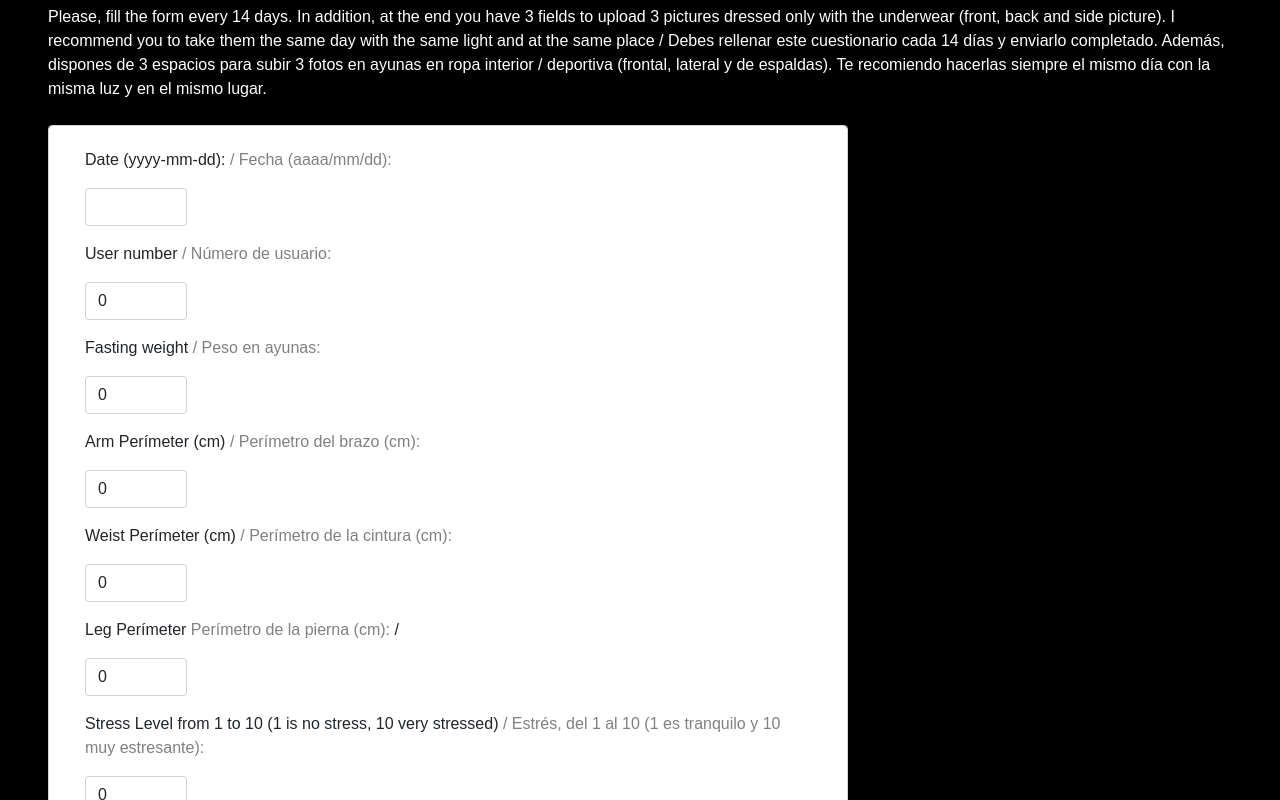
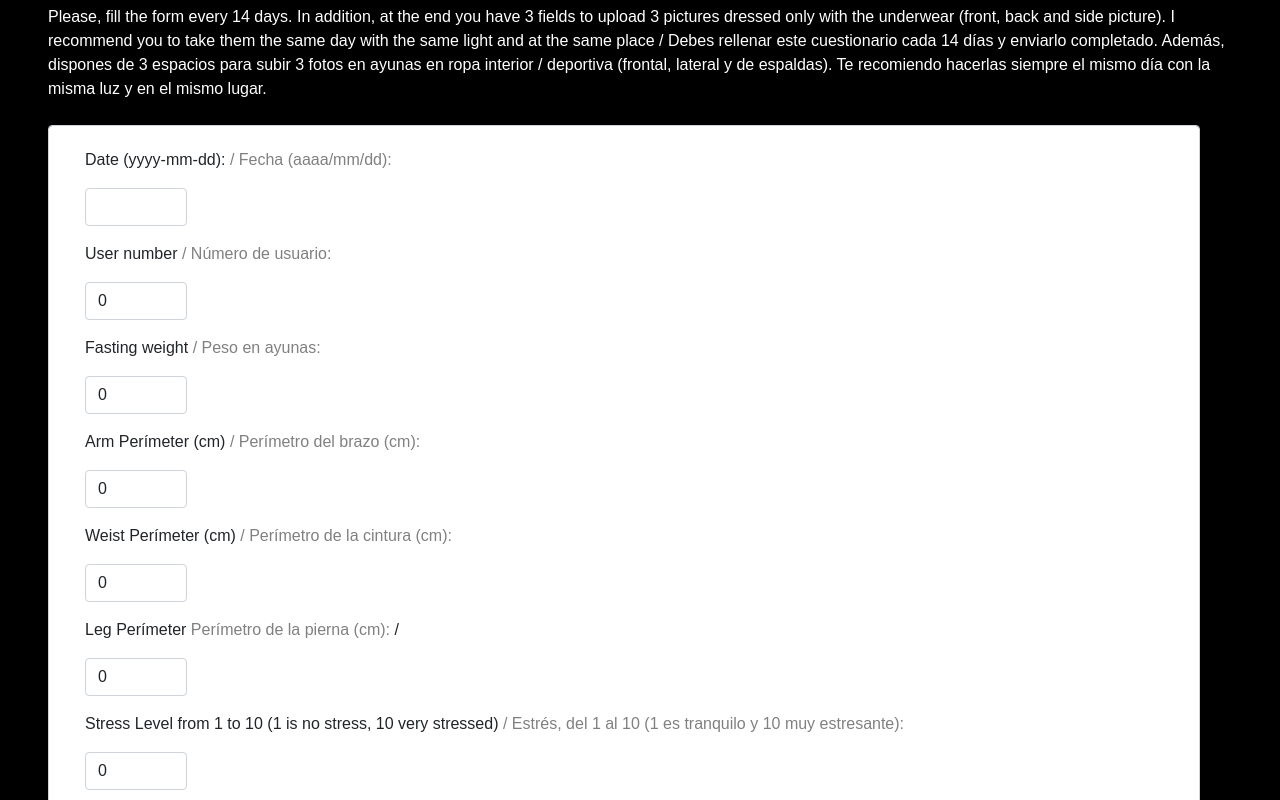
Before and after one commit to andriumm/bodyCulture_project, a React (Create React App) app in the folder client/: page /myarea//update in a window 1280 px wide. Shown: the part 460-1260 px from the top of the page. Built offline with nearby package versions, Linux system fonts and the light colour scheme.

Commit message:
add migrate in package.json

```diff
--- a/client/src/App.js
+++ b/client/src/App.js
@@ -34,7 +34,7 @@ function App() {
 					</div>
 				</div>
 
-				<nav id="navbar" className="mt-5">
+				<nav id="navbar" className="mt-5 nav-pills nav-stacked hidden-xs">
 					<ul className="nav justify-content-center fw-bold">
 						<li className="mx-4 text-decoration-none">
 							<Link to="/" className="text-decoration-none text-light">
--- a/client/src/Profile.js
+++ b/client/src/Profile.js
@@ -86,6 +86,7 @@ export default function Profile() {
 			<form
 				onSubmit={handleSubmit}
 				className="text-start mb-4 mx-4 form-control"
+				style={{ width: "90vw" }}
 			>
 				<h5 className="my-4 fw-bolder">
 					CONTACT DETAILS
--- a/client/src/Update.js
+++ b/client/src/Update.js
@@ -66,8 +66,8 @@ export default function Update() {
 			</p>
 			<form
 				onSubmit={handleSubmit}
-				className="text-start mb-4 mx-4 form-control"
-				style={{ width: "800px" }}
+				className="text-start mb-4 mx-4 form-control justify-content-center"
+				style={{ width: "90vw" }}
 			>
 				<label htmlFor="dateInput" className="my-3 mx-4 d-block">
 					<p>
--- a/package.json
+++ b/package.json
@@ -3,7 +3,8 @@
 	"version": "0.0.0",
 	"private": true,
 	"scripts": {
-		"start": "nodemon ./bin/www"
+		"start": "nodemon ./bin/www",
+		"migrate": "node model/database.js"
 	},
 	"dependencies": {
 		"axios": "^0.21.1",
```
